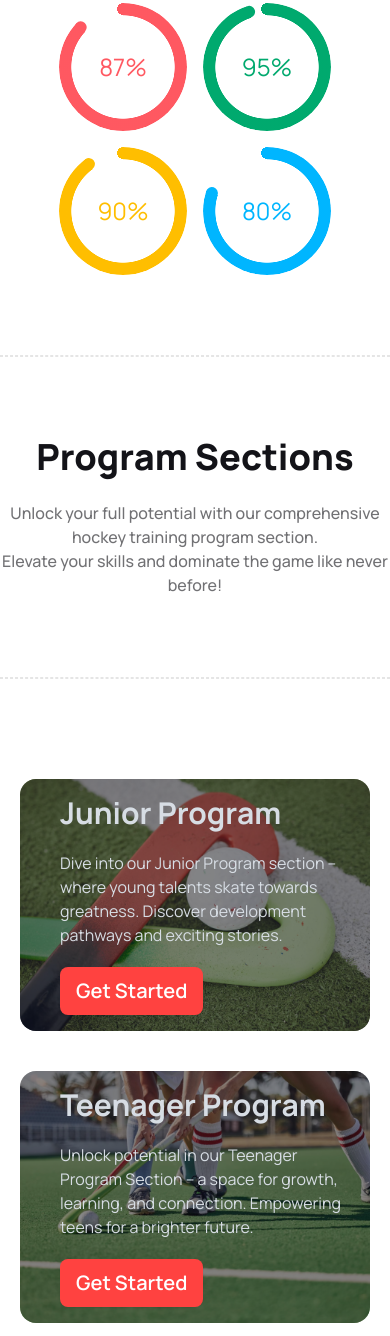
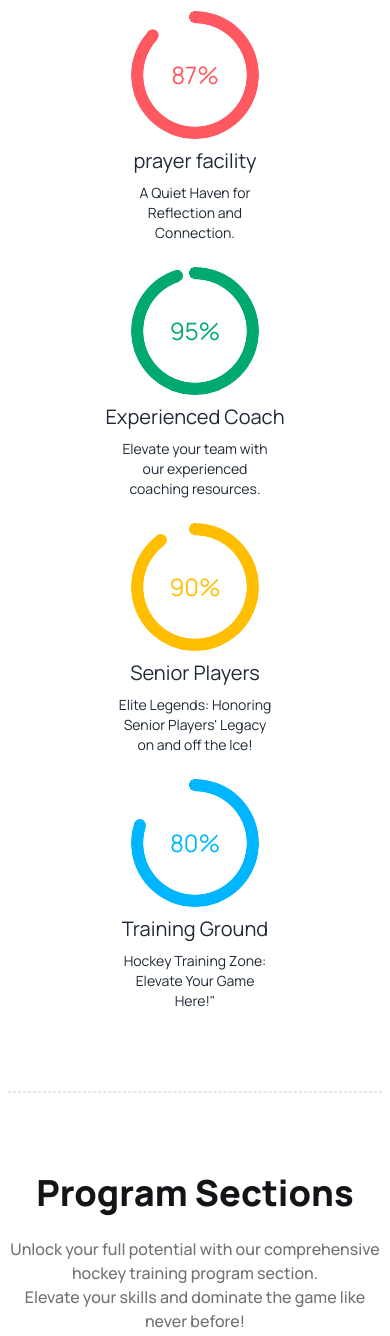
Before and after one commit to asaduzzamanayon01/b9-a3, a plain HTML site: page index.html in a window 390 px wide. Shown: the part 916-2252 px from the top of the page. Drawn offline with nearby package versions, Linux system fonts and the light colour scheme.

Commit message:
fixed radial progress bars

```diff
--- a/index.html
+++ b/index.html
@@ -107,9 +107,9 @@
       </div>
   </header>
   <div
-    class="container px-5 mx-auto my-20 border border-dashed border-neutral-200 md:container md: lg:container lg:mx-auto">
+    class="container px-5 mx-auto my-20 border border-dashed border-neutral-200 md:container lg:container lg:mx-auto">
   </div>
-  <main class="container mx-auto">
+  <main class="container mx-auto p-2 lg:p-0">
     <section class="">
       <h1 class="mb-6 text-4xl font-extrabold text-center text-color-blackish">Professional Hockeys Club</h1>
       <p class="text-base font-medium text-center text-color-texts-2">Dive into the world of professional hockey with exclusive insights, scores, and player profiles. <br> Your go-to destination for everything pro hockey! </p>
@@ -118,15 +118,37 @@
       </div>
     </section>
     <!-- progress bar section -->
-    <section class="flex flex-wrap items-center justify-center gap-4 lg:gap-24 ">
-      <div class="text-2xl radial-progress text-error" style="--value:87; --size:8rem; --thickness: 12px;"
-        role="progressbar">87%</div>
-      <div class="text-2xl radial-progress text-success" style="--value:95; --size:8rem; --thickness: 12px;"
+    <section class="flex flex-wrap flex-col items-center justify-center gap-6 lg:flex-row lg:gap-24 ">
+      <div class="flex gap-2 flex-col justify-center items-center">
+        <div class="text-2xl radial-progress text-error" style="--value:87; --size:8rem; --thickness: 12px;"
+        role="progressbar">87% </div>
+        <p class="text-xl">prayer facility</p>
+        <p class="text-sm w-40 text-center"> A Quiet Haven for Reflection and Connection.</p>
+      </div>
+      <div class="flex gap-2 flex-col justify-center items-center">
+        <div class="text-2xl radial-progress text-success" style="--value:95; --size:8rem; --thickness: 12px;"
+        role="progressbar">95% </div>
+        <p class="text-xl">Experienced Coach</p>
+        <p class="text-sm w-40 text-center">Elevate your team with our experienced coaching resources.</p>
+      </div>
+      <div class="flex gap-2 flex-col justify-center items-center">
+        <div class="text-2xl radial-progress text-warning" style="--value:90; --size:8rem; --thickness: 12px;"
+        role="progressbar">90% </div>
+        <p class="text-xl">Senior Players</p>
+        <p class="text-sm w-40 text-center">Elite Legends: Honoring Senior Players' Legacy on and off the Ice!</p>
+      </div>
+      <div class="flex gap-2 flex-col justify-center items-center">
+        <div class="text-2xl radial-progress text-info" style="--value:80; --size:8rem; --thickness: 12px;"
+        role="progressbar">80% </div>
+        <p class="text-xl">Training Ground</p>
+        <p class="text-sm w-40 text-center">Hockey Training Zone: Elevate Your Game Here!"</p>
+      </div>
+      <!-- <div class="text-2xl radial-progress text-success" style="--value:95; --size:8rem; --thickness: 12px;"
         role="progressbar">95%</div>
       <div class="text-2xl radial-progress text-warning" style="--value:90; --size:8rem; --thickness: 12px;"
         role="progressbar">90%</div>
       <div class="text-2xl radial-progress text-info" style="--value:80; --size:8rem; --thickness: 12px;"
-        role="progressbar">80%</div>
+        role="progressbar">80%</div> -->
     </section>
     <div
       class="container px-5 mx-auto my-20 border border-dashed border-neutral-200 md:container md: lg:container lg:mx-auto">
@@ -142,35 +164,35 @@
     <!-- card section -->
     <section class="grid grid-cols-1 gap-10 p-5 lg:grid-cols-2">
       <!-- first-card -->
-      <div class="col-span-1 hero rounded-2xl" style="background-image: url(Images/2.png);">
+      <div class="col-span-1 hero rounded-2xl lg:h-80" style="background-image: url(Images/2.png);">
         <div class="rounded-2xl hero-overlay bg-color-texts-3"></div>
         <div class="text-start hero-content text-neutral-content rounded-2xl">
           <div class="ml-6">
-            <h1 class="mb-5 text-3xl font-bold">Junior Program</h1>
-            <p class="mb-5 text-base">Dive into our Junior Program section – where young talents skate towards greatness. Discover development pathways and exciting stories.</p>
+            <h1 class="mb-5 text-xl lg:text-3xl font-bold">Junior Program</h1>
+            <p class="mb-5 text-sm lg:text-base">Dive into our Junior Program section – where young talents skate towards greatness. Discover development pathways and exciting stories.</p>
             <button class="text-xl text-white border-none btn bg-color-primary">Get Started</button>
           </div>
         </div>
       </div>
       <!-- second-card -->
-      <div class="col-span-1 hero rounded-2xl" style="background-image: url(Images/3.png);">
+      <div class="col-span-1 hero rounded-2xl lg:h-80" style="background-image: url(Images/3.png);">
         <div class="rounded-2xl hero-overlay bg-color-texts-3"></div>
         <div class="text-start hero-content text-neutral-content rounded-2xl">
           <div class="ml-6">
-            <h1 class="mb-5 text-3xl font-bold">Teenager Program</h1>
-            <p class="mb-5 text-base">Unlock potential in our Teenager Program Section – a space for growth, learning, and connection. Empowering teens for a brighter future.</p>
+            <h1 class="mb-5 text-xl lg:text-3xl font-bold">Teenager Program</h1>
+            <p class="mb-5 text-sm lg:text-base">Unlock potential in our Teenager Program Section – a space for growth, learning, and connection. Empowering teens for a brighter future.</p>
             <button class="text-xl text-white border-none btn bg-color-primary">Get Started</button>
           </div>
         </div>
       </div>
       <!-- third-card -->
-      <div class="w-full col-span-1 lg:col-span-2 hero rounded-2xl"
+      <div class="w-full col-span-1 lg:col-span-2 hero rounded-2xl lg:h-96"
         style="background-image: url(Images/4.png); background-repeat: no-repeat; background-size: cover;">
         <div class="rounded-2xl hero-overlay bg-color-texts-3"></div>
         <div class="text-start hero-content text-neutral-content rounded-2xl">
           <div class="pr-32">
-            <h1 class="mb-5 text-3xl font-bold text-start">Professional Program</h1>
-            <p class="mb-5 text-base">Explore our elite Professional Program section — Elevate your skills, advance your career. Unleash your potential in the world of excellence!</p>
+            <h1 class="mb-5 text-xl lg:text-3xl font-bold text-start">Professional Program</h1>
+            <p class="mb-5 text-sm lg:text-base">Explore our elite Professional Program section — Elevate your skills, advance your career. Unleash your potential in the world of excellence!</p>
             <button class="text-xl text-white border-none btn bg-color-primary">Get Started</button>
           </div>
         </div>
```
